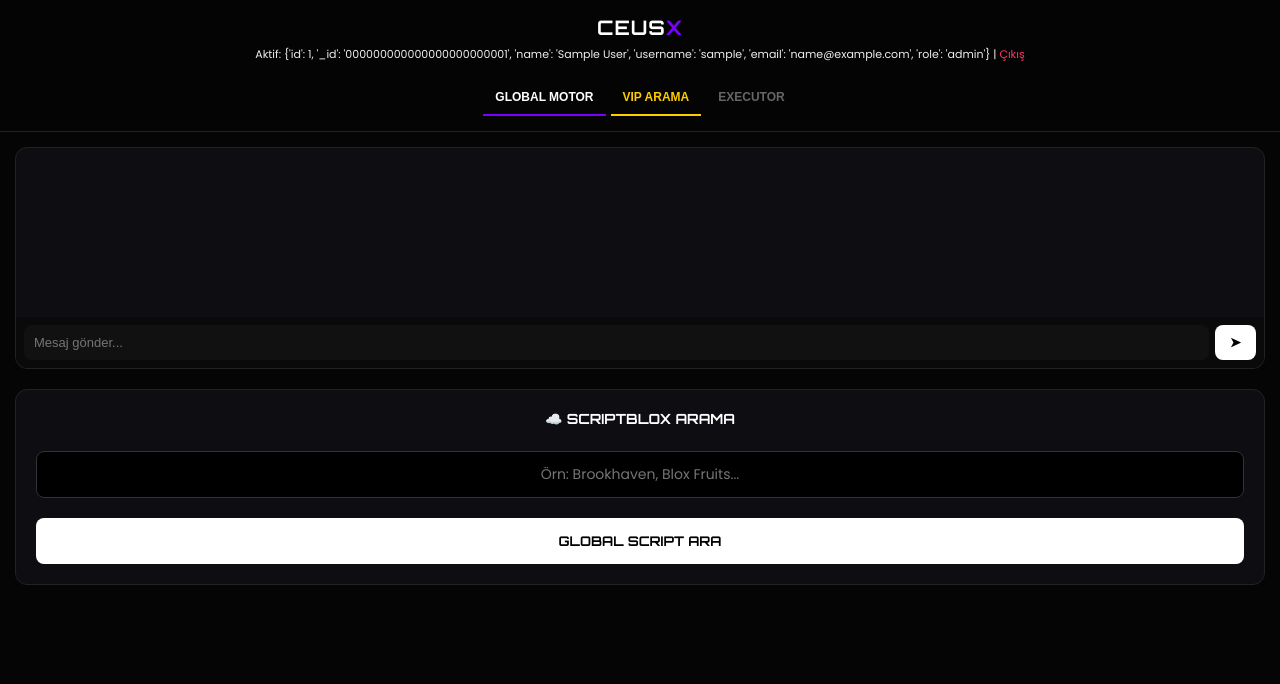
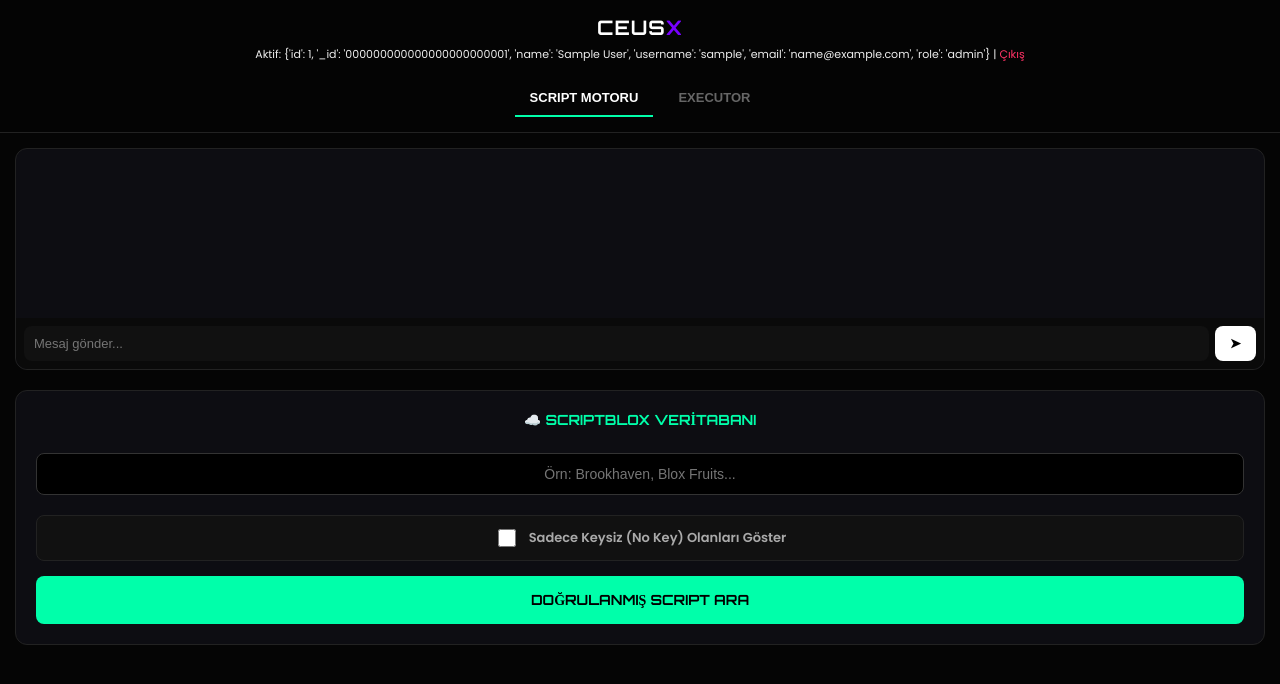
Before and after one commit to diyarsalli16-tech/ceusx-hub, a Flask app: page / in a window 1280 px wide. Shown: the top 684 px of the page. Run offline with Flask 3, Linux system fonts and the light colour scheme; the visitor is signed in with stand-in values (Sample User, id 1); data that the repository does not hold is empty.

Commit message:
index.html

```diff
--- a/templates/index.html
+++ b/templates/index.html
@@ -18,9 +18,9 @@
         header h1 { margin: 0; font-family: 'Orbitron'; font-size: 20px; color: #fff; letter-spacing: 1px; }
         .logout { color: var(--red); text-decoration: none; font-size: 11px; display: inline-block; margin-top: 5px; }
 
-        .tab-menu { display: flex; justify-content: center; gap: 5px; margin-top: 15px; flex-wrap: wrap; }
-        .tab-btn { background: transparent; color: #666; border: none; border-bottom: 2px solid transparent; padding: 10px 12px; cursor: pointer; font-weight: bold; font-size: 12px; transition: 0.3s; }
-        .tab-btn.active { color: #fff; border-bottom-color: var(--xeno); }
+        .tab-menu { display: flex; justify-content: center; gap: 10px; margin-top: 15px; flex-wrap: wrap; }
+        .tab-btn { background: transparent; color: #666; border: none; border-bottom: 2px solid transparent; padding: 10px 15px; cursor: pointer; font-weight: bold; font-size: 13px; transition: 0.3s; }
+        .tab-btn.active { color: #fff; border-bottom-color: var(--accent); }
 
         .tab-content { display: none; animation: fadeIn 0.3s; }
         .tab-content.active { display: block; }
@@ -30,16 +30,23 @@
 
         .chat-box { background: var(--panel); border-radius: 12px; border: 1px solid #222; height: 220px; display: flex; flex-direction: column; }
         #chat-list { flex: 1; overflow-y: auto; padding: 10px; display: flex; flex-direction: column; gap: 8px; }
-        .msg { background: #111; padding: 8px 12px; border-radius: 8px; font-size: 12px; border-left: 2px solid var(--xeno); word-wrap: break-word; }
+        .msg { background: #111; padding: 8px 12px; border-radius: 8px; font-size: 12px; border-left: 2px solid var(--accent); word-wrap: break-word; }
         .msg b { color: var(--accent); font-size: 11px; display: block; margin-bottom: 3px; }
+        audio { height: 35px; width: 100%; outline: none; margin-top: 5px; border-radius: 5px; }
 
         .chat-input { padding: 8px; display: flex; gap: 6px; background: #0a0a0a; border-radius: 0 0 12px 12px; align-items: center; }
         .chat-input input { flex: 1; padding: 10px; margin: 0; border: none; background: #111; color: #fff; border-radius: 8px; font-size: 13px; }
         .send-btn { background: #fff; border: none; border-radius: 8px; padding: 0 15px; font-weight: bold; color: #000; cursor: pointer; height: 100%; }
 
         .search-area { background: var(--panel); padding: 20px; border-radius: 12px; border: 1px solid #222; text-align: center; }
-        .search-area input[type="text"] { border: 1px solid #333; text-align: center; margin-bottom: 10px; width: 100%; box-sizing: border-box; background: #000; color: #fff; border-radius: 8px; padding: 12px; font-family: 'Poppins'; }
-        .search-btn { background: #fff; color: #000; font-weight: bold; width: 100%; padding: 15px; border: none; border-radius: 8px; cursor: pointer; font-family: 'Orbitron'; }
+        .search-area input[type="text"] { border: 1px solid #333; text-align: center; margin-bottom: 10px; width: 100%; box-sizing: border-box; background: #000; color: #fff; border-radius: 8px; padding: 12px; }
+        .search-btn { background: var(--accent); color: #000; font-weight: bold; width: 100%; padding: 15px; border: none; border-radius: 8px; cursor: pointer; font-family: 'Orbitron'; font-size: 14px; transition: 0.2s; }
+        .search-btn:active { transform: scale(0.98); }
+
+        /* KEYSİZ FİLTRESİ KUTUCUĞU */
+        .filter-box { margin: 10px 0 15px 0; display: flex; align-items: center; justify-content: center; gap: 10px; background: #111; padding: 10px; border-radius: 8px; border: 1px solid #222; }
+        .filter-box input[type="checkbox"] { width: 18px; height: 18px; cursor: pointer; accent-color: var(--accent); }
+        .filter-box label { font-size: 13px; font-weight: bold; color: #aaa; cursor: pointer; }
 
         .script-grid { display: grid; grid-template-columns: 1fr; gap: 12px; }
         .card { background: var(--panel); border: 1px solid #222; border-radius: 12px; padding: 18px; position: relative; }
@@ -47,9 +54,13 @@
         .card p { font-size: 11px; color: #888; margin: 0 0 15px 0; }
 
         .badge { position: absolute; top: 12px; right: 12px; font-size: 9px; padding: 4px 8px; border-radius: 4px; font-weight: bold; color: #000; background: var(--accent); }
-        .badge-verified { background: var(--gold); }
-        .copy-btn { background: #111; color: #fff; border: 1px solid #333; padding: 12px; border-radius: 8px; width: 100%; font-weight: bold; cursor: pointer; text-decoration: none; display: block; text-align: center; font-size: 12px; }
-        #loading-msg, #vip-loading-msg { display: none; text-align: center; color: var(--gold); font-weight: bold; padding: 20px; font-family: 'Orbitron'; }
+        .badge-verified { background: var(--accent); }
+        .badge-key { background: #ffaa00; top: 35px; }
+        .badge-keyless { background: var(--accent); top: 35px; }
+
+        .copy-btn { background: #111; color: #fff; border: 1px solid #333; padding: 12px; border-radius: 8px; width: 100%; font-weight: bold; cursor: pointer; text-decoration: none; display: block; text-align: center; font-size: 12px; transition: 0.2s; }
+        .copy-btn:hover { background: var(--accent); color: #000; border-color: var(--accent); }
+        #loading-msg { display: none; text-align: center; color: var(--accent); font-weight: bold; padding: 20px; font-family: 'Orbitron'; }
 
         .exec-container { background: radial-gradient(circle at top, #150a21 0%, #050505 80%); border: 1px solid #222; border-radius: 16px; padding: 40px 20px; text-align: center; margin-top: 10px; }
         .exec-logo { font-size: 42px; font-family: 'Orbitron'; color: #fff; text-shadow: 0 0 25px var(--xeno); margin: 0; line-height: 1; }
@@ -79,8 +90,7 @@
         {% endif %}
 
         <div class="tab-menu">
-            <button class="tab-btn active" onclick="switchTab('scripts')">GLOBAL MOTOR</button>
-            <button class="tab-btn" onclick="switchTab('vipsearch')" style="color: var(--gold); border-color: var(--gold);">VIP ARAMA</button>
+            <button class="tab-btn active" onclick="switchTab('scripts')">SCRIPT MOTORU</button>
             <button class="tab-btn" onclick="switchTab('executor')">EXECUTOR</button>
         </div>
     </header>
@@ -97,25 +107,19 @@
             </div>
 
             <div class="search-area" style="margin-top: 20px;">
-                <h3 style="margin-top:0; font-family:'Orbitron'; font-size:14px; color:#fff;">☁️ SCRIPTBLOX ARAMA</h3>
+                <h3 style="margin-top:0; font-family:'Orbitron'; font-size:14px; color:var(--accent);">☁️ SCRIPTBLOX VERİTABANI</h3>
                 <input type="text" id="api-search" placeholder="Örn: Brookhaven, Blox Fruits..." onkeypress="if(event.key==='Enter') searchAPI()">
-                <button class="search-btn" style="margin-top: 10px;" onclick="searchAPI()">GLOBAL SCRIPT ARA</button>
+
+                <div class="filter-box">
+                    <input type="checkbox" id="keyless-check">
+                    <label for="keyless-check">Sadece Keysiz (No Key) Olanları Göster</label>
+                </div>
+
+                <button class="search-btn" onclick="searchAPI()">DOĞRULANMIŞ SCRIPT ARA</button>
             </div>
 
-            <div id="loading-msg">Dünya taranıyor... ⏳</div>
+            <div id="loading-msg">Veritabanı taranıyor... ⏳</div>
             <div class="script-grid" id="script-grid"></div>
-        </div>
-
-        <div id="tab-vipsearch" class="tab-content">
-            <div class="search-area" style="border-color: var(--gold);">
-                <h3 style="margin-top:0; font-family:'Orbitron'; font-size:14px; color:var(--gold);">🌟 HASANEFENC ARAMA MOTORU</h3>
-                <p style="font-size: 11px; color:#aaa; margin-bottom:15px;">Aradığın oyunun tüm güncel scriptlerini anında getirir.</p>
-                <input type="text" id="vip-search" placeholder="Örn: TSB, Rivals, Brookhaven..." onkeypress="if(event.key==='Enter') searchVIP()">
-                <button class="search-btn" style="background:var(--gold); color:#000; margin-top: 10px;" onclick="searchVIP()">VİP SCRIPT ARA</button>
-            </div>
-
-            <div id="vip-loading-msg">Bağlantı Kuruluyor... ⏳</div>
-            <div class="script-grid" id="vip-grid"></div>
         </div>
 
         <div id="tab-executor" class="tab-content">
@@ -123,6 +127,7 @@
                 <h1 class="exec-logo">CEUS<span style="color:var(--xeno)">X</span></h1>
                 <p class="exec-sub">ULTIMATE MOBILE EXECUTOR</p>
                 <button class="dl-btn" onclick="alert('v1.0 APK Dosyası hazırlanıyor kral!')">APK İNDİR</button>
+                <p style="color: #444; font-size: 10px; margin-top: 30px; font-family:'Orbitron';">© 2026 CEUSX. %100 BAĞIMSIZ GELİŞTİRİCİ.</p>
             </div>
         </div>
 
@@ -143,82 +148,53 @@
             el.select();
             document.execCommand('copy');
             document.body.removeChild(el);
-            alert("✅ Script kopyalandı!");
+            alert("✅ Script kopyalandı kanka!");
         }
 
-        // --- 1. SCRIPTBLOX ARAMASI ---
+        // --- SCRIPTBLOX ARAMASI (KEYSİZ FİLTRELİ) ---
         async function searchAPI() {
             const query = document.getElementById('api-search').value.trim();
+            const isKeyless = document.getElementById('keyless-check').checked; // Checkbox durumu
             const grid = document.getElementById('script-grid');
             const loading = document.getElementById('loading-msg');
+
             if(!query) return;
-            grid.innerHTML = ''; loading.style.display = 'block';
+            grid.innerHTML = '';
+            loading.style.display = 'block';
+
             try {
-                const res = await fetch('/api/search?q=' + encodeURIComponent(query));
+                // Linkin sonuna keyless true veya false yolluyoruz
+                const url = '/api/search?q=' + encodeURIComponent(query) + '&keyless=' + isKeyless;
+                const res = await fetch(url);
                 const data = await res.json();
+
                 loading.style.display = 'none';
+
                 if(data.success && data.scripts.length > 0) {
                     let html = '';
                     data.scripts.forEach((s, index) => {
+                        const keyBadge = s.has_key ? `<span class="badge badge-key">🔑 KEYLİ</span>` : `<span class="badge badge-keyless">🔓 KEYSİZ</span>`;
                         html += `
                             <div class="card">
-                                <span class="badge">✔️ SCRIPTBLOX</span>
+                                <span class="badge badge-verified">✔️ DOĞRULANDI</span>
+                                ${keyBadge}
                                 <h3>${s.title}</h3>
-                                <p><b style="color:#fff;">Oyun:</b> ${s.game}</p>
+                                <p><b style="color:#fff;">Oyun:</b> ${s.game}<br><br>${s.features.substring(0, 100)}...</p>
                                 <textarea id="raw-${index}" style="display:none;">${s.script}</textarea>
                                 <button class="copy-btn" onclick="copyId('raw-${index}')">KODU KOPYALA</button>
                             </div>`;
                     });
                     grid.innerHTML = html;
-                } else { grid.innerHTML = `<p style="text-align:center; color:#888;">Bulunamadı!</p>`; }
-            } catch(e) { loading.style.display = 'none'; grid.innerHTML = `<p style="text-align:center; color:#888;">Hata!</p>`; }
-        }
-
-        // --- 2. 🌟 HASANEFENC ARAMASI (GÜVENLİ BAĞLANTI) 🌟 ---
-        async function searchVIP() {
-            const query = document.getElementById('vip-search').value.trim();
-            const grid = document.getElementById('vip-grid');
-            const loading = document.getElementById('vip-loading-msg');
-            if(!query) return;
-
-            grid.innerHTML = '';
-            loading.style.display = 'block';
-
-            try {
-                // Python'daki güvenli yeni botumuza bağlanıyoruz
-                const res = await fetch('/api/hasanefenc?q=' + encodeURIComponent(query));
-                const data = await res.json();
-                loading.style.display = 'none';
-
-                // EĞER BOT BAŞARILI OLDUYSA (JS DUVARI AŞILDIYSA)
-                if(data.success && data.scripts.length > 0) {
-                    let html = '';
-                    data.scripts.forEach((s) => {
-                        html += `
-                            <div class="card" style="border-color: var(--gold);">
-                                <span class="badge badge-verified">🔥 VIP BULUNDU</span>
-                                <h3>${s.title}</h3>
-                                <p><b style="color:#fff;">Oyun:</b> ${s.game}</p>
-                                <a href="${s.url}" target="_blank" class="copy-btn" style="background: var(--gold); color: #000;">KODU ALMAYA GİT</a>
-                            </div>`;
-                    });
-                    grid.innerHTML = html;
-                }
-                // EĞER ADAM BOTU ENGELLEDİYSE VEYA SONUÇ YOKSA (DİREKT LİNK KARTI)
-                else {
-                    grid.innerHTML = `
-                        <div class="card" style="border-color: var(--gold); text-align:center;">
-                            <h3 style="padding:0; margin-bottom:15px; color:var(--gold);">🔥 ${query.toUpperCase()} İÇİN SONUÇLAR BULUNDU!</h3>
-                            <p style="margin-bottom:20px;">Wix güvenlik duvarı kodları site içine çekmemizi engelledi. Aşağıdaki butona basarak doğrudan arama sonuçlarına gidebilirsin.</p>
-                            <a href="${data.target_url}" target="_blank" class="copy-btn" style="background: var(--gold); color: #000; padding:15px; font-size:14px; font-family:'Orbitron';">TÜM SONUÇLARI GÖR</a>
-                        </div>`;
+                } else {
+                    grid.innerHTML = `<p style="text-align:center; color:var(--red);">Sonuç bulunamadı kanka! Belki filtreyi kapatıp denemelisin.</p>`;
                 }
             } catch(e) {
                 loading.style.display = 'none';
-                grid.innerHTML = `<p style="text-align:center; color:var(--red);">Veritabanına ulaşılamadı. Sunucuyu kontrol et.</p>`;
+                grid.innerHTML = `<p style="text-align:center; color:var(--red);">Sunucu bağlantı hatası!</p>`;
             }
         }
 
+        // SOHBET VE GİRİŞ SİSTEMİ
         async function sendText() {
             const i = document.getElementById('chat-msg');
             if(!i.value.trim()) return;
```
